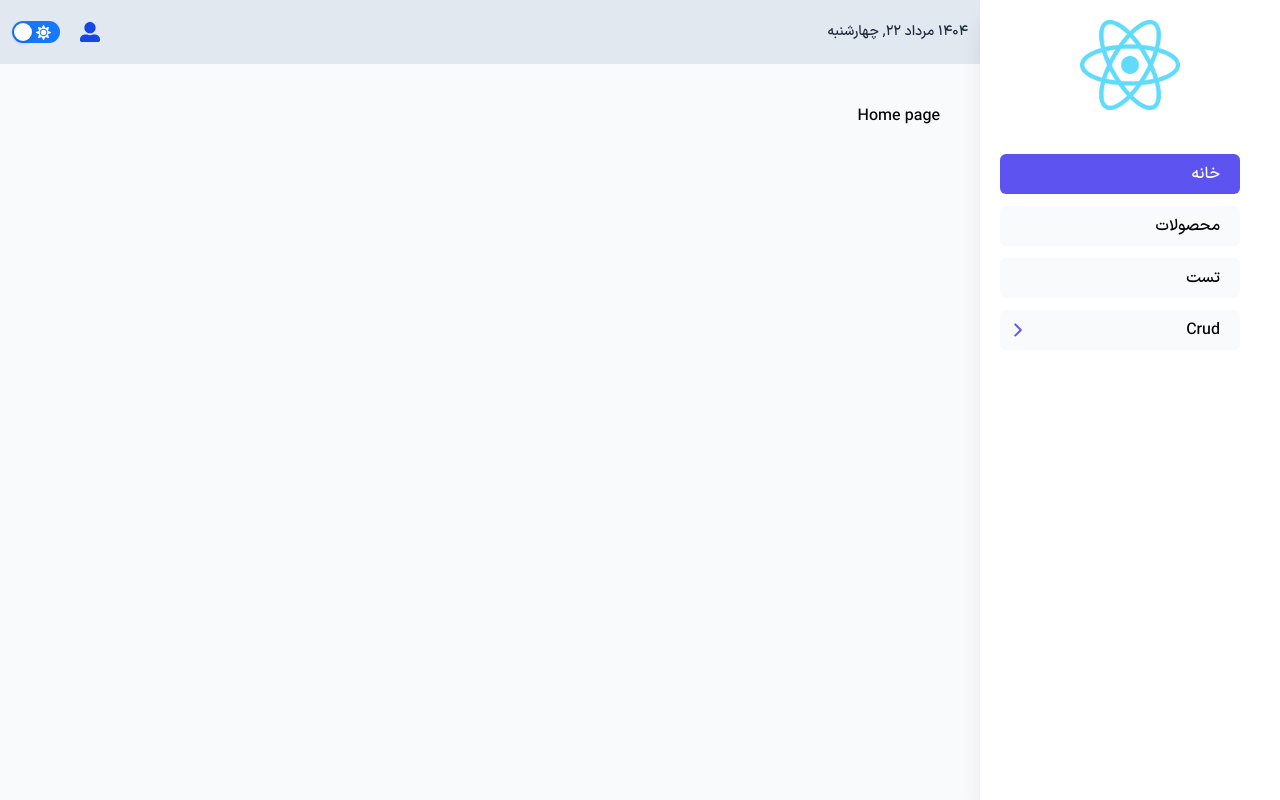
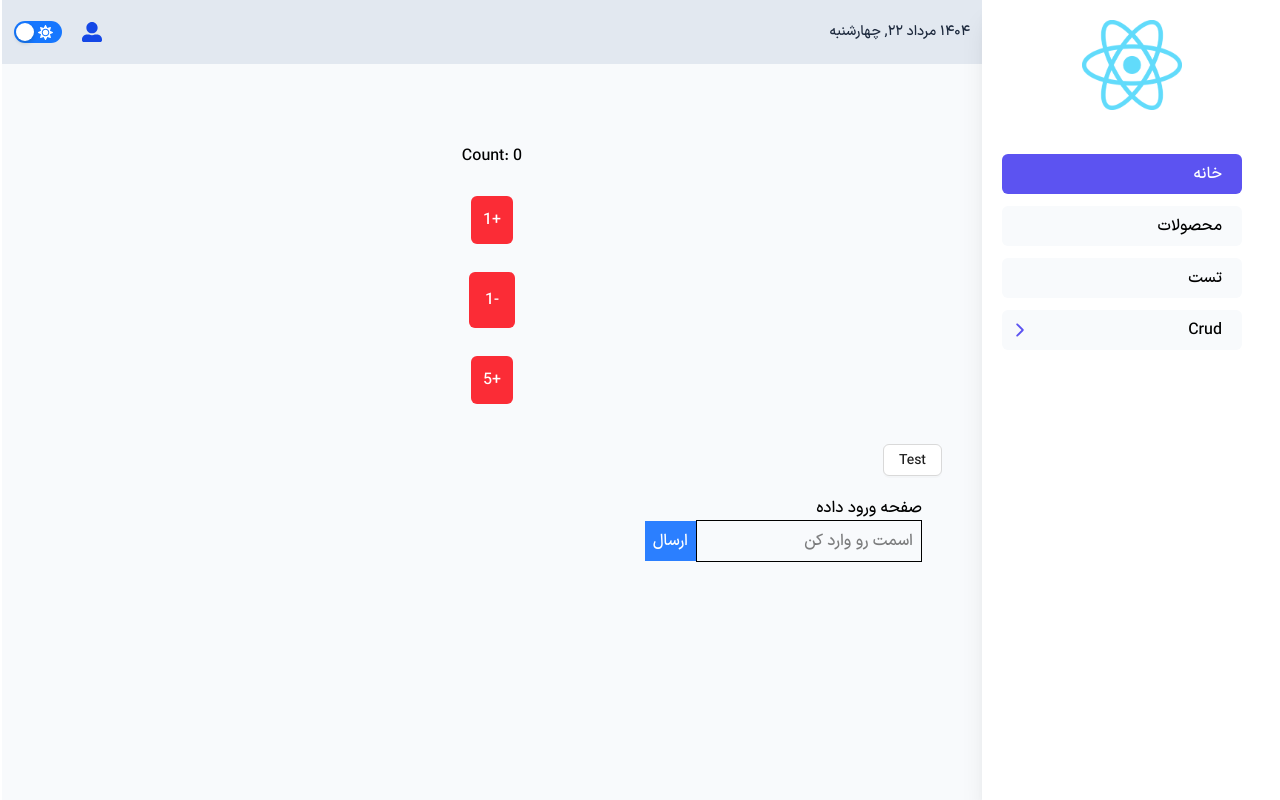
Before and after one commit to Amirmohaammaadd/index, a React (Vite) app: page /home in a window 1280 px wide. Built offline with nearby package versions, Linux system fonts and the light colour scheme; sample sign-in values are in the browser's storage.

Commit message:
RTK example

```diff
--- a/package.json
+++ b/package.json
@@ -21,6 +21,7 @@
     "react-hook-form": "^7.62.0",
     "react-hot-toast": "^2.5.2",
     "react-icons": "^5.5.0",
+    "react-redux": "^9.2.0",
     "react-router": "^7.7.1",
     "react-router-dom": "^7.8.0",
     "tailwindcss": "^4.1.11"
--- a/src/pages/Home.tsx
+++ b/src/pages/Home.tsx
@@ -1,11 +1,64 @@
+import { useDispatch, useSelector } from "react-redux";
+import type { RootState } from "../store/store";
+import { useState } from "react";
+import { useNavigate } from "react-router";
+import { setUserData, counterSlice, changeBool } from "../store/counterSlice";
+import { Button } from "antd";
 
 const HomePage = () => {
+    const [inputValue, setInputValue] = useState("");
+    const navigate = useNavigate();
+    const dispatch = useDispatch();
+
+    // ---------- with way one export ----------
+    const { increment, decrement, incrementByAmount } = counterSlice.actions
+    const count = useSelector((state: RootState) => state.count.value);
+
+    // ---------- with way second export ----------
+
+    const handleSubmit = () => {
+        dispatch(setUserData(inputValue));
+        navigate("/test");
+    };
+
+    // ---------- boolean Data ----------
+
+    const isBool = useSelector((state: RootState) => state.data.value)
+
+    const changeData = () => {
+        dispatch(changeBool())
+        console.log(isBool);
+    }
 
     return (
         <div className="p-10">
 
+            <div className="p-10 flex flex-col gap-7 items-center justify-center">
+                <p>Count: {count}</p>
+                <button className="p-3 bg-red-500 text-white rounded-md" onClick={() => dispatch(increment())}>+1</button>
+                <button className="p-4 bg-red-500 text-white rounded-md" onClick={() => dispatch(decrement())}>-1</button>
+                <button className="p-3 bg-red-500 text-white rounded-md" onClick={() => dispatch(incrementByAmount(5))}>+5</button>
+            </div>
 
-            Home page
+            <Button onClick={changeData}>
+                Test
+            </Button>
+
+            <div className="p-5">
+                <h1>صفحه ورود داده</h1>
+                <input
+                    type="text"
+                    placeholder="اسمت رو وارد کن"
+                    value={inputValue}
+                    onChange={(e) => setInputValue(e.target.value)}
+                    className="border p-2"
+                />
+                <button onClick={handleSubmit} className="ml-2 p-2 bg-blue-500 text-white">
+                    ارسال
+                </button>
+            </div>
+
+            {/* Home page */}
         </div>);
 }
 
--- a/src/pages/Test.tsx
+++ b/src/pages/Test.tsx
@@ -1,8 +1,20 @@
+import { useSelector } from "react-redux";
+import type { RootState } from "../store/store";
+
 const TestPage = () => {
-    return (<>
 
-        TestPage
-    </>);
+    const name = useSelector((state: RootState) => state.user.name);
+
+    return (
+        <>
+            <div className="p-5">
+                <h1>صفحه نمایش</h1>
+                <p>اسم وارد شده: {name}</p>
+            </div>
+
+            {/* TestPage */}
+        </>
+    );
 }
 
 export default TestPage;
--- /dev/null
+++ b/src/store/counterSlice.ts
@@ -0,0 +1,72 @@
+import { createSlice, type PayloadAction } from "@reduxjs/toolkit";
+
+// ------------- way One to export -------------
+
+type CounterStateType = {
+  value: number;
+};
+
+const counterInitialState: CounterStateType = {
+  value: 0,
+};
+
+export const counterSlice = createSlice({
+  name: "count",
+  initialState: counterInitialState,
+  reducers: {
+    increment: (state) => {
+      state.value += 1;
+    },
+    decrement: (state) => {
+      state.value -= 1;
+    },
+    incrementByAmount: (state, action: PayloadAction<number>) => {
+      state.value += action.payload;
+    },
+  },
+});
+
+// ------------- way second to export -------------
+
+type UserData = {
+  name: string;
+};
+
+const initialState: UserData = {
+  name: "",
+};
+
+const userSlice = createSlice({
+  name: "userData",
+  initialState, // initialState : initialState
+  reducers: {
+    setUserData: (state, action: PayloadAction<string>) => {
+      state.name = action.payload;
+    },
+  },
+});
+
+export const { setUserData } = userSlice.actions;
+export default userSlice.reducer;
+
+// -------------------------------------------
+
+type BooleanData = {
+  value: boolean;
+};
+
+const booleanInitialData: BooleanData = {
+  value: false,
+};
+
+export const booleanData = createSlice({
+  name: "booleanData",
+  initialState: booleanInitialData,
+  reducers: {
+    changeBool: (state) => {
+      state.value = !state.value;
+    },
+  },
+});
+
+export const { changeBool } = booleanData.actions;
--- /dev/null
+++ b/src/store/store.ts
@@ -0,0 +1,14 @@
+import { configureStore } from "@reduxjs/toolkit";
+import userData, { counterSlice, booleanData } from "../store/counterSlice";
+
+export const store = configureStore({
+  reducer: {
+    user: userData,
+    count: counterSlice.reducer,
+    data: booleanData.reducer,
+  },
+});
+
+// TypeScript Types
+export type RootState = ReturnType<typeof store.getState>;
+export type AppDispatch = typeof store.dispatch;
--- a/src/ui-components/app-input.tsx
+++ b/src/ui-components/app-input.tsx
@@ -17,8 +17,9 @@ const AppInput = ({ label, error, className, hasStar, ...rest }: AppInputProps)
             <input
                 type={"text"}
                 {...rest}
-                className={`border px-3 w-full py-2 bg-slate-200 rounded-md text-sm outline-none transition-all ${error ? "border-red-500" : "border-gray-300"
-                    } ${className}`}
+                className={`border px-3 w-full py-2 bg-slate-200 rounded-md text-sm outline-none transition-all
+                    ${error ? "border-red-500" : "border-gray-300"}
+                    ${className}`}
             />
 
             {error && <span className="text-xs text-red-500">{error}</span>}
```
Also changed, not shown: src/App.tsx (+8 -0 lines), 1 other file (tests, documents, lock files or other folders).
